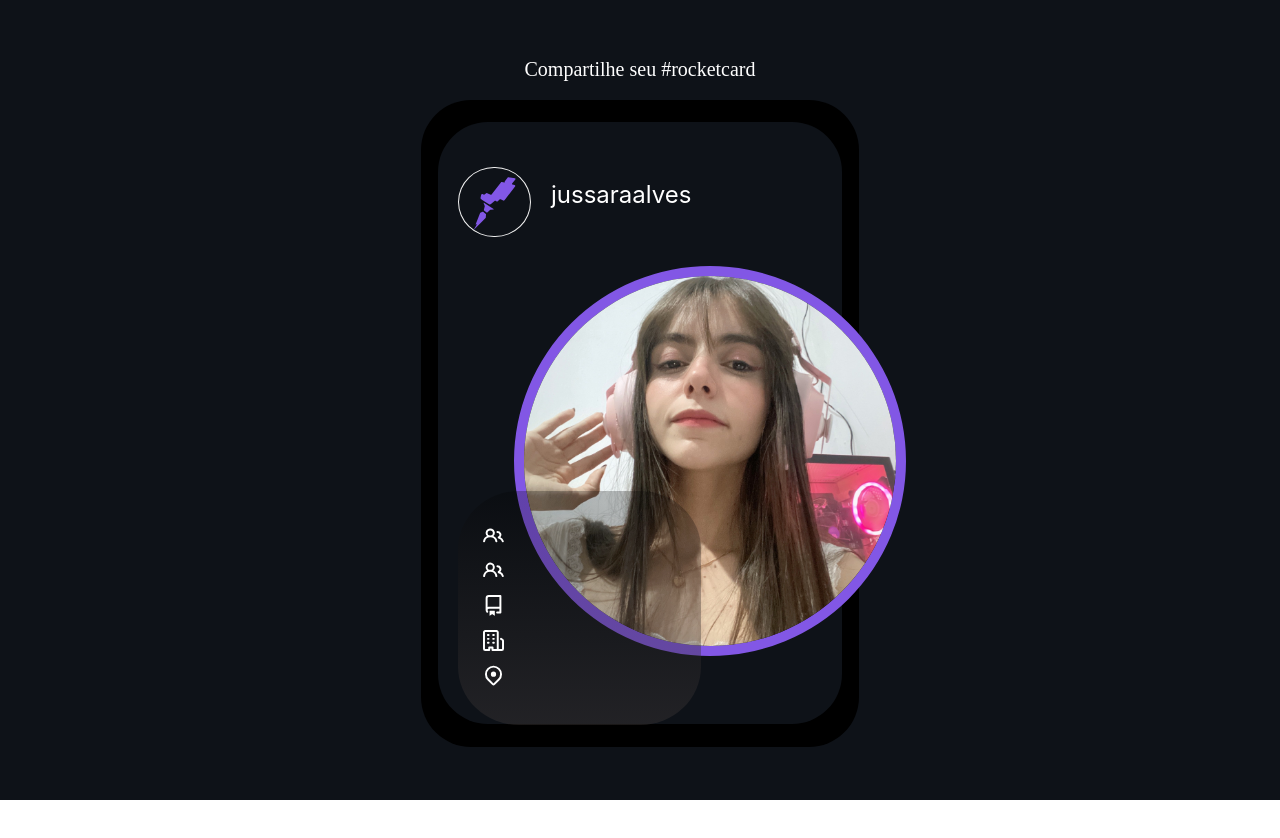
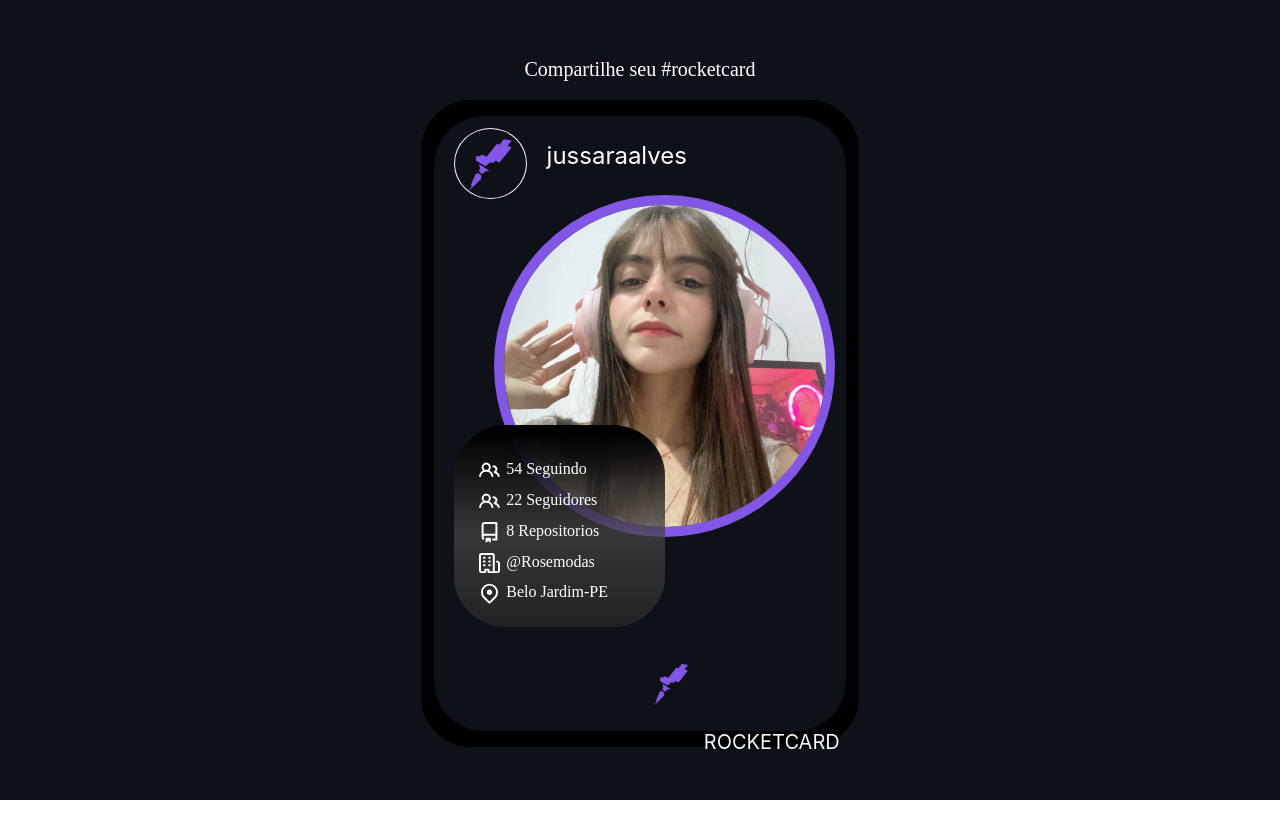
Before and after one commit to jussaraalves/card-in-react, a JavaScript app: page / in a window 1280 px wide. Shown: the top 838 px of the page. Before the commit the page ends 800 px from the top, so only its background shows below. Built offline with nearby package versions, Linux system fonts and the light colour scheme; the HTML template or start-up script is replaced by a standard one.

Commit message:
informacoes e rodape adicionados

```diff
--- a/src/components/Card/Card.css
+++ b/src/components/Card/Card.css
@@ -4,13 +4,12 @@
     justify-content: center;
     align-items: center;
     border-radius: 50px;
-
 }
 
 .card-inner {
     padding: 20px;
-    width: 83%;
-    height: 87%;
+    width: 85%;
+    height: 89%;
     background-color: #0E1218;
     border-radius: 50px;
 }
--- a/src/components/CardContainer/CardContainer.js
+++ b/src/components/CardContainer/CardContainer.js
@@ -1,3 +1,4 @@
+import CardFooter from '../CardFooter/CardFooter';
 import CardMain from '../CardMain/CardMain';
 import CardLogo from '../CardLogo/CardLogo'
 import Card from "../Card/Card";
@@ -12,7 +13,10 @@ const CardContainer = ({chidren}) => {
             </div>
             <Card>
                  <CardLogo/>
-                 <CardMain/>
+                 <CardMain>
+                    <CardFooter/>
+                 </CardMain>
+
             </Card>
 
         </div>
--- /dev/null
+++ b/src/components/CardFooter/CardFooter.css
@@ -0,0 +1,20 @@
+.logo-footer {
+    display: flex;
+    align-items: flex-end;
+
+}
+
+.logo-footer > img{
+    width: 2.125rem;
+    margin-left: 200px;
+}
+
+.text-footer{
+    font-size: 20px;
+    position: absolute;
+    top: 730px;
+    margin-left: 15.625rem;
+    right: -20;
+    color: aliceblue;
+
+}
--- /dev/null
+++ b/src/components/CardFooter/CardFooter.js
@@ -0,0 +1,16 @@
+import logo from "../assets/logo.svg"
+import './CardFooter.css'
+
+const CardFooter = () => {
+    return(
+            <div className="footer">
+                <div className="logo-footer">
+                    <img src={logo}/>
+                    <p className="text-footer">ROCKETCARD</p>
+                </div>
+            </div>
+
+    )
+}
+
+export default CardFooter;
--- a/src/components/CardLogo/CardLogo.css
+++ b/src/components/CardLogo/CardLogo.css
@@ -1,5 +1,5 @@
 .header{
-    padding-top: 2.3613rem;
+    padding-top: .3613rem;
     width: 14.4006rem;
     height: 2.75rem;
 }
--- a/src/components/CardMain/CardMain.css
+++ b/src/components/CardMain/CardMain.css
@@ -1,16 +1,14 @@
 .main{
-
-    padding-top: 2.6113rem;
-
+    padding-top: .6113rem;
 }
 
 .profile{
     position: absolute;
     border: .625rem solid #8257E5;
     border-radius: 50%;
-    width: 23.25rem;
-    height: 23.125rem;
-    margin-left: 3.5rem;
+    width: 20.10rem;
+    height: 20.125rem;
+    margin-left: 2.5rem;
 
 }
 
@@ -22,13 +20,13 @@
 .info{
     position: relative;
     top: 40%;
-    width: 12.6875rem;
-    height: 12.125rem;
+    width: 10.6875rem;
+    height: 10.125rem;
     font-family: Prompt;
     font-style: Regular;
     font-size: 16px;
     color: #FFFFFF;
-    background-image: linear-gradient(to bottom, rgba(0, 0, 0, 0.25), rgba(62, 56, 56, 0.42));
+    background-image: linear-gradient(#000000 3.5%, rgba(70, 69, 69, 0.72) 53.65%, rgba(62, 56, 56, 0.42) 100%);
     border-radius: 25%;
     padding: 1.25rem;
 
@@ -36,10 +34,13 @@
 
 .images{
     padding-top: 10px;
-    width: 1.2994rem;
     height: 1.2994rem;
 }
 
-.images > img{
+
+.following, .followers, .repository, .company, .location{
+    display: flex;
+    gap: .4125rem;
     padding: 5px;
+
 }
--- a/src/components/CardMain/CardMain.js
+++ b/src/components/CardMain/CardMain.js
@@ -8,22 +8,43 @@ import location from "../assets/location.svg"
 
 const CardMain = ({children}) => {
     return(
+        <>
             <div className='main'>
                 <div className='profile'>
                     <img src={fotoPerfil}/>
                 </div>
                 <div className='info'>
                     <div className='images'>
-                        <img src={following}/>
-                        <img src={followers}/>
-                        <img src={repository}/>
-                        <img src={company}/>
-                        <img src={location}/>
+                        <div className='following'>
+                            <img src={following}/>
+                            <p>54 Seguindo</p>
+                        </div>
+                        <div className='followers'>
+                            <img src={followers}/>
+                            <p>22 Seguidores</p>
+                        </div>
+                        <div className='repository'>
+                            <img src={repository}/>
+                            <p>8 Repositorios</p>
+                        </div>
+                        <div className='company'>
+                            <img src={company}/>
+                            <p>@Rosemodas</p>
+                        </div>
+                        <div className='location'>
+                            <img src={location}/>
+                            <p>Belo Jardim-PE</p>
+                        </div>
+
                     </div>
+
                 </div>
-
+                <div>
+                    {children}
+                </div>
             </div>
 
+        </>
 
     )
 }
--- a/src/index.css
+++ b/src/index.css
@@ -1,7 +1,7 @@
 * {
   margin: 0;
   padding: 0;
-  width: 100%;
+
   height: 100%;
 
 }
```
